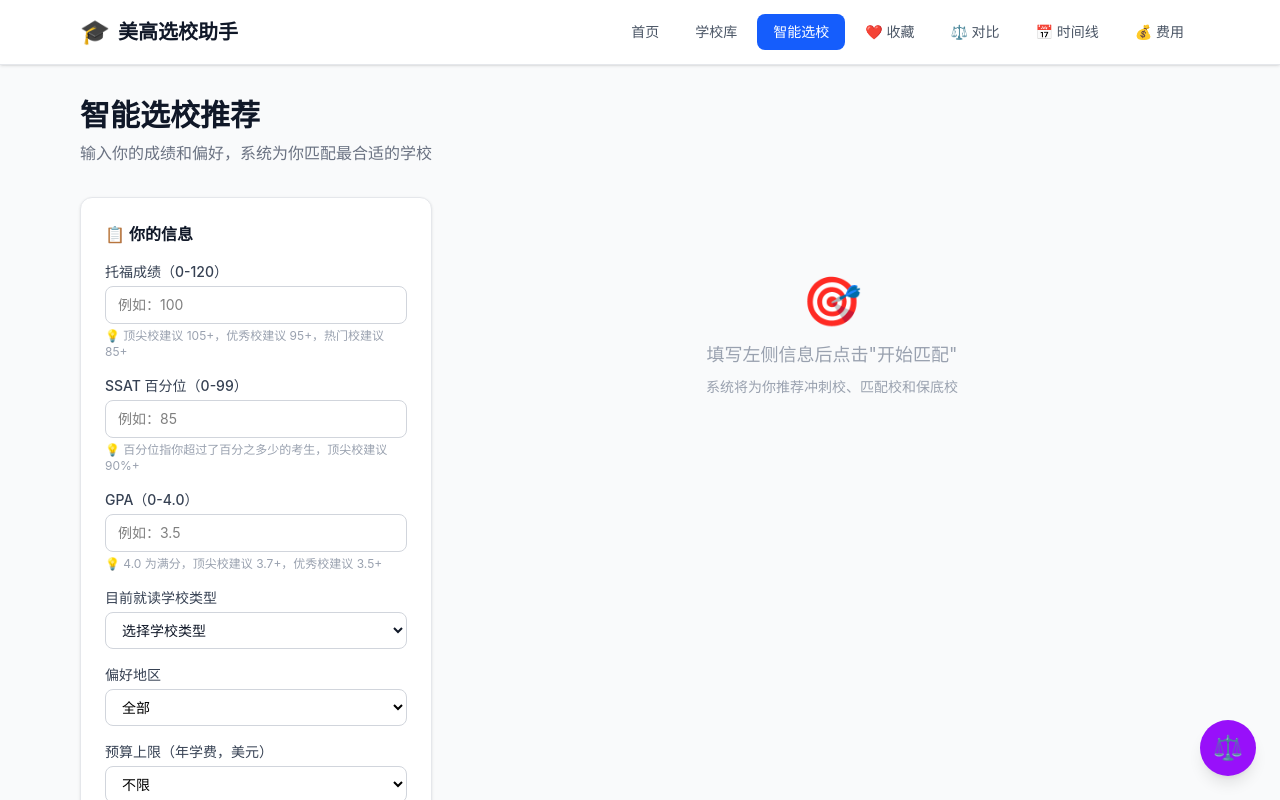
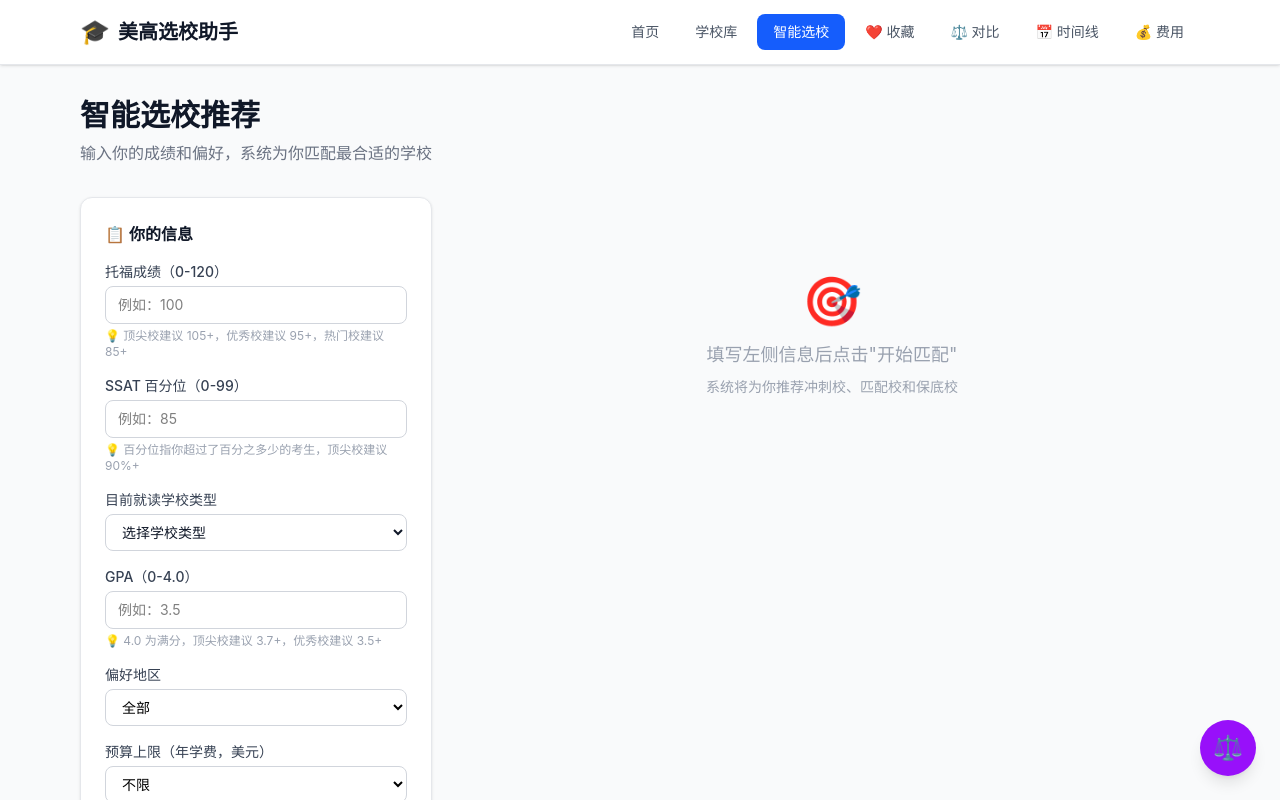
Before and after one commit to Hshyyy/meigao-helper, a React (Vite) app: page /recommend in a window 1280 px wide. Shown: the top 800 px of the page. Built offline with nearby package versions, Linux system fonts and the light colour scheme.

Commit message:
GPA字段根据学校类型动态切换：体制内用百分制，国际用4.0制

```diff
--- a/src/pages/Recommend.tsx
+++ b/src/pages/Recommend.tsx
@@ -240,26 +240,6 @@ export default function Recommend() {
 
               <div>
                 <label className="block text-sm font-medium text-gray-700 mb-1">
-                  GPA（0-4.0）
-                </label>
-                <input
-                  type="number"
-                  min={0}
-                  max={4}
-                  step={0.1}
-                  value={profile.gpa || ""}
-                  onChange={(e) => update("gpa", Number(e.target.value))}
-                  placeholder="例如：3.5"
-                  className="w-full border border-gray-300 rounded-lg px-3 py-2 text-sm"
-                  required
-                />
-                <p className="text-xs text-gray-400 mt-1">
-                  💡 4.0 为满分，顶尖校建议 3.7+，优秀校建议 3.5+
-                </p>
-              </div>
-
-              <div>
-                <label className="block text-sm font-medium text-gray-700 mb-1">
                   目前就读学校类型
                 </label>
                 <select
@@ -274,6 +254,28 @@ export default function Recommend() {
                   <option value="public_intl">体制内学校国际部</option>
                   <option value="public">体制内教育体系</option>
                 </select>
+              </div>
+
+              <div>
+                <label className="block text-sm font-medium text-gray-700 mb-1">
+                  {profile.schoolType === "public" ? "校内成绩（百分制）" : "GPA（0-4.0）"}
+                </label>
+                <input
+                  type="number"
+                  min={0}
+                  max={profile.schoolType === "public" ? 100 : 4}
+                  step={profile.schoolType === "public" ? 1 : 0.1}
+                  value={profile.gpa || ""}
+                  onChange={(e) => update("gpa", Number(e.target.value))}
+                  placeholder={profile.schoolType === "public" ? "例如：90" : "例如：3.5"}
+                  className="w-full border border-gray-300 rounded-lg px-3 py-2 text-sm"
+                  required
+                />
+                <p className="text-xs text-gray-400 mt-1">
+                  {profile.schoolType === "public"
+                    ? "💡 百分制，顶尖校建议 90+，优秀校建议 85+"
+                    : "💡 4.0 为满分，顶尖校建议 3.7+，优秀校建议 3.5+"}
+                </p>
               </div>
 
               <div>
```
